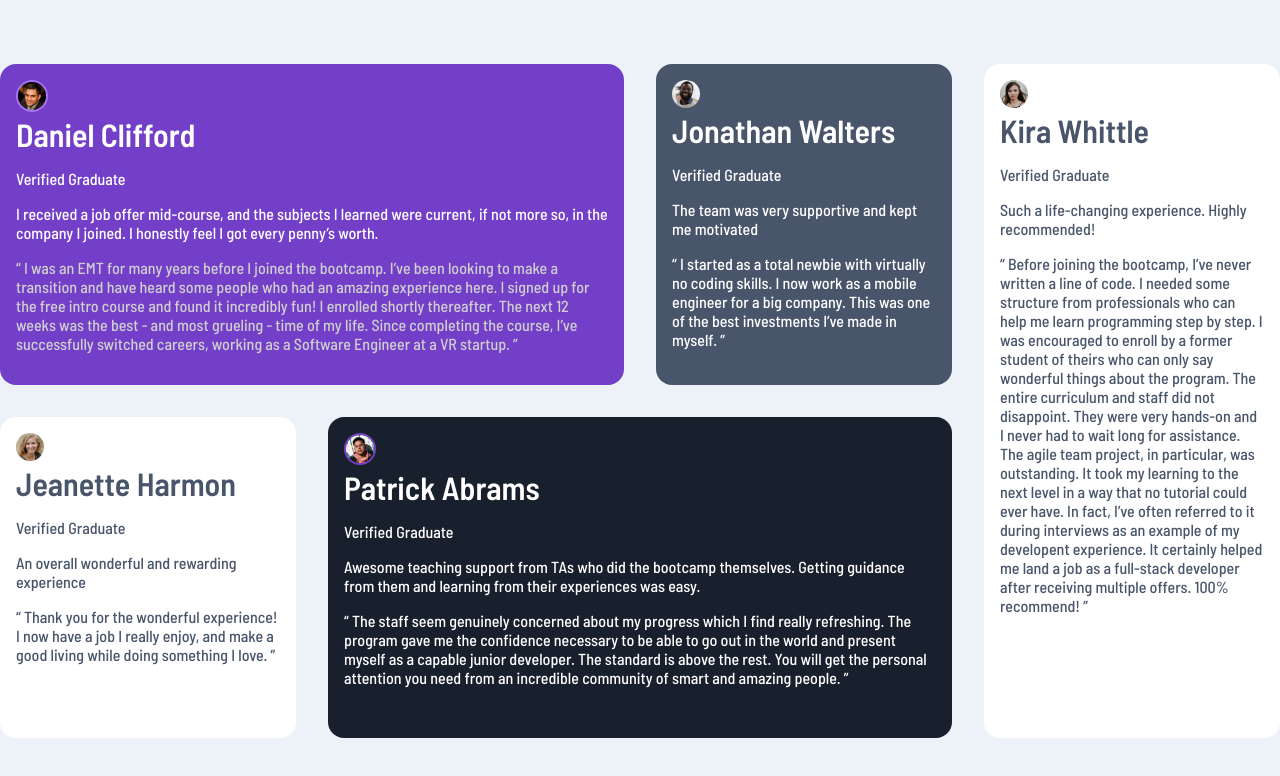
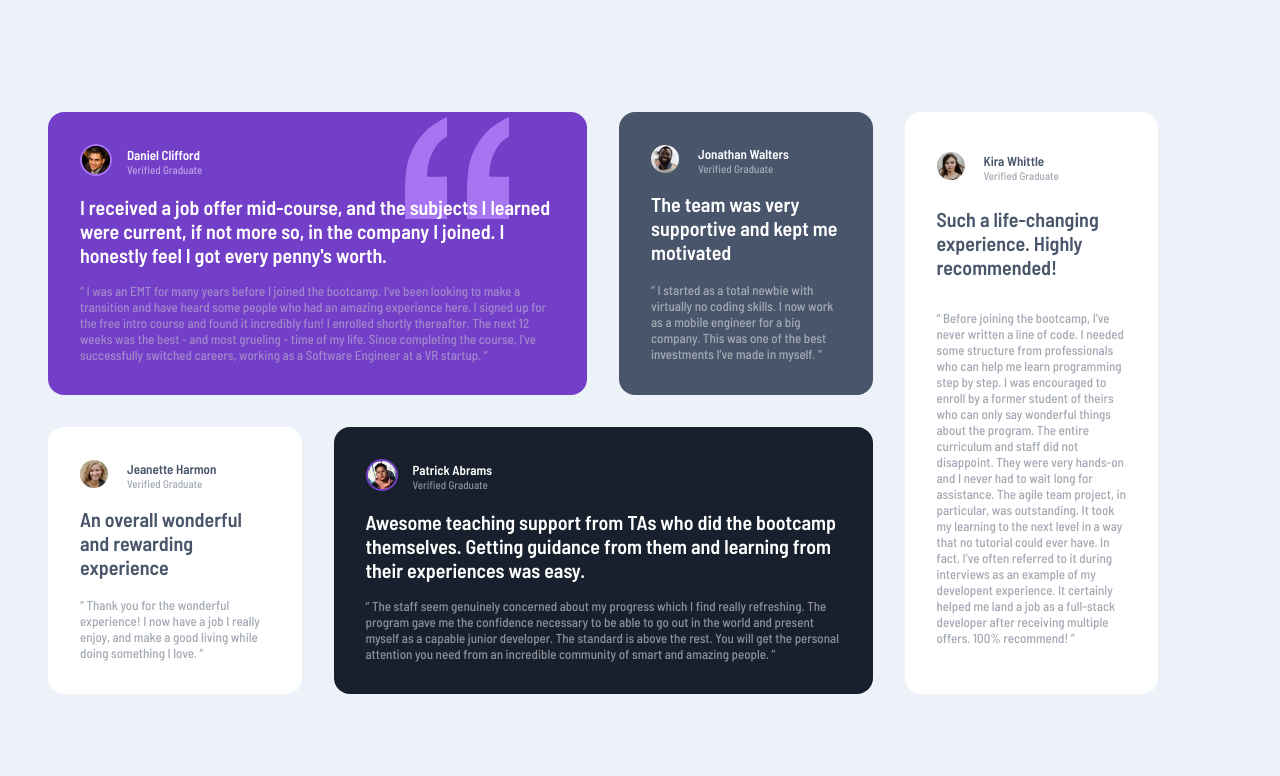
Before and after one commit to coco390/testimonials-grid-section-main, a plain HTML site: page index.html in a window 1280 px wide. Drawn offline with Linux system fonts and the light colour scheme.

Commit message:
CSS update

```diff
--- a/index.html
+++ b/index.html
@@ -18,69 +18,98 @@
     <div class="card-img border">
       <img src="./images/image-daniel.jpg" alt="Daniel">
     </div>
+    <div class="title">
       <h1>Daniel Clifford</h1>
       <p>Verified Graduate</p>
+    </div>
+    <div class="main-quote">
       <p>I received a job offer mid-course, and the subjects I learned were current, if not more so,
-      in the company I joined. I honestly feel I got every penny’s worth.
-      </p>
-      <p id="testimonial1-detail">“ I was an EMT for many years before I joined the bootcamp. I’ve been looking to make a
-      transition and have heard some people who had an amazing experience here. I signed up
-      for the free intro course and found it incredibly fun! I enrolled shortly thereafter.
-      The next 12 weeks was the best - and most grueling - time of my life. Since completing
-      the course, I’ve successfully switched careers, working as a Software Engineer at a VR startup. ”
-      </p>
+        in the company I joined. I honestly feel I got every penny's worth.
+        </p>
+    </div>
+    <div class="testimonial">
+      <p id="testimonial1-detail">“ I was an EMT for many years before I joined the bootcamp. I've been looking to make a
+        transition and have heard some people who had an amazing experience here. I signed up
+        for the free intro course and found it incredibly fun! I enrolled shortly thereafter.
+        The next 12 weeks was the best - and most grueling - time of my life. Since completing
+        the course, I've successfully switched careers, working as a Software Engineer at a VR startup. ”
+        </p>
+    </div>
   </div>
 
   <div class="card testimonial2">
     <div class="card-img">
       <img src="./images/image-jonathan.jpg" alt="Jonathan">
     </div>
+    <div class="title">
       <h1>Jonathan Walters</h1>
       <p>Verified Graduate</p>
+    </div>
+    <div class="main-quote">
       <p>The team was very supportive and kept me motivated
       </p>
+    </div>
+    <div class="testimonial">
       <p>“ I started as a total newbie with virtually no coding skills. I now work as a mobile engineer
         for a big company. This was one of the best investments I’ve made in myself. ”
       </p>
+    </div>
     </div>
 
     <div class="card testimonial3">
       <div class="card-img">
         <img src="./images/image-jeanette.jpg" alt="Jeanette">
       </div>
+      <div class="title">
         <h1>Jeanette Harmon</h1>
         <p>Verified Graduate</p>
+      </div>
+      <div class="main-quote">
         <p>An overall wonderful and rewarding experience
         </p>
+      </div>
+      <div class="testimonial">
         <p>“ Thank you for the wonderful experience! I now have a job I really enjoy, and make a good living
         while doing something I love. ”
         </p>
+      </div>
       </div>
 
       <div class="card testimonial4">
         <div class="card-img border2">
           <img src="./images/image-patrick.jpg" alt="Patrick">
         </div>
+        <div class="title">
           <h1>Patrick Abrams</h1>
           <p>Verified Graduate</p>
+        </div>
+        <div class="main-quote">
           <p>Awesome teaching support from TAs who did the bootcamp themselves. Getting guidance from them and
             learning from their experiences was easy.
           </p>
+        </div>
+        <div class="testimonial">
           <p>“ The staff seem genuinely concerned about my progress which I find really refreshing. The program
             gave me the confidence necessary to be able to go out in the world and present myself as a capable
             junior developer. The standard is above the rest. You will get the personal attention you need from
             an incredible community of smart and amazing people. ”
           </p>
         </div>
+        </div>
 
         <div class="card testimonial5">
           <div class="card-img">
             <img src="./images/image-kira.jpg" alt="Kira">
           </div>
+          <div class="title">
             <h1>Kira Whittle</h1>
             <p>Verified Graduate</p>
+          </div>
+          <div class="main-quote">
             <p>Such a life-changing experience. Highly recommended!
             </p>
+          </div>
+          <div class="testimonial">
             <p>“ Before joining the bootcamp, I’ve never written a line of code. I needed some structure from
             professionals who can help me learn programming step by step. I was encouraged to enroll by a former
             student of theirs who can only say wonderful things about the program. The entire curriculum and staff
@@ -90,6 +119,7 @@
             experience. It certainly helped me land a job as a full-stack developer after receiving multiple offers.
             100% recommend! ”
             </p>
+          </div>
         </div>
 </div>
 </body>
--- a/style.css
+++ b/style.css
@@ -11,7 +11,6 @@ body {
 h1,
 p {
     margin: 0;
-    margin-bottom: 1rem;
     padding: 0;
     font-family: "Barlow Semi Condensed";
 }
@@ -21,12 +20,55 @@ p {
     grid-template-columns: repeat(4, 1fr);
     grid-template-rows: repeat(2, 1fr);
     gap: 2rem;
+    padding: 3rem;
+    width: 1110px;
+    height: 572px;
 }
 
 /*Individual Card Styling*/
 .card {
     border-radius: 1rem;
-    padding: 1rem;
+    padding: 2rem;
+    display: grid;
+    grid-template-columns: 47px 1fr;
+    grid-template-rows: auto;
+}
+
+.card-img {
+    grid-area: 1 / 1 / 2 / 2;
+    align-self: center;
+    margin-bottom: 1rem;
+}
+
+.title {
+    grid-area: 1 / 2 / 2 / 3;
+    align-self: center;
+    font-weight: 500;
+    margin-bottom: 1rem;
+}
+
+.title h1 {
+    font-size: 13px;
+}
+
+.title p{
+    font-size: 11px;
+    opacity: 50%;
+}
+
+.main-quote {
+    grid-area: 2 / 1 / 3 / 3;
+    margin-bottom: 1rem;
+    font-size: 20px;
+    font-weight: 600;
+}
+
+.testimonial {
+    grid-area: 3 / 1 / 4 / 3;
+    font-size: 13px;
+    font-weight: 500;
+    opacity: 50%;
+    line-height: 1rem;
 }
 
 .card-img img {
@@ -43,9 +85,11 @@ p {
     border: 2px solid #733FC8;
 }
 
-
 .testimonial1 {
     background-color: #733FC8;
+    background-image: url(./images/bg-pattern-quotation.svg);
+    background-repeat: no-repeat no-repeat;
+    background-position: 82% 3%, 104% 83%;
     grid-area: 1 / 1 / 2 / 3;
 }
 
@@ -64,6 +108,10 @@ p {
     grid-area: 2 / 1 / 3 / 2;
  }
 
+ .testimonial3 .testimonial p{
+    color: #48556A;
+ }
+
 .testimonial4 {
     background-color: #19202D;
     grid-area: 2 / 2 / 3 / 4;
@@ -74,3 +122,7 @@ p {
     color: #48556A;
     grid-area: 1 / 4 / 3 / 5;
 }
+
+.testimonial5 .testimonial p{
+    color: #48556A;
+ }
```
